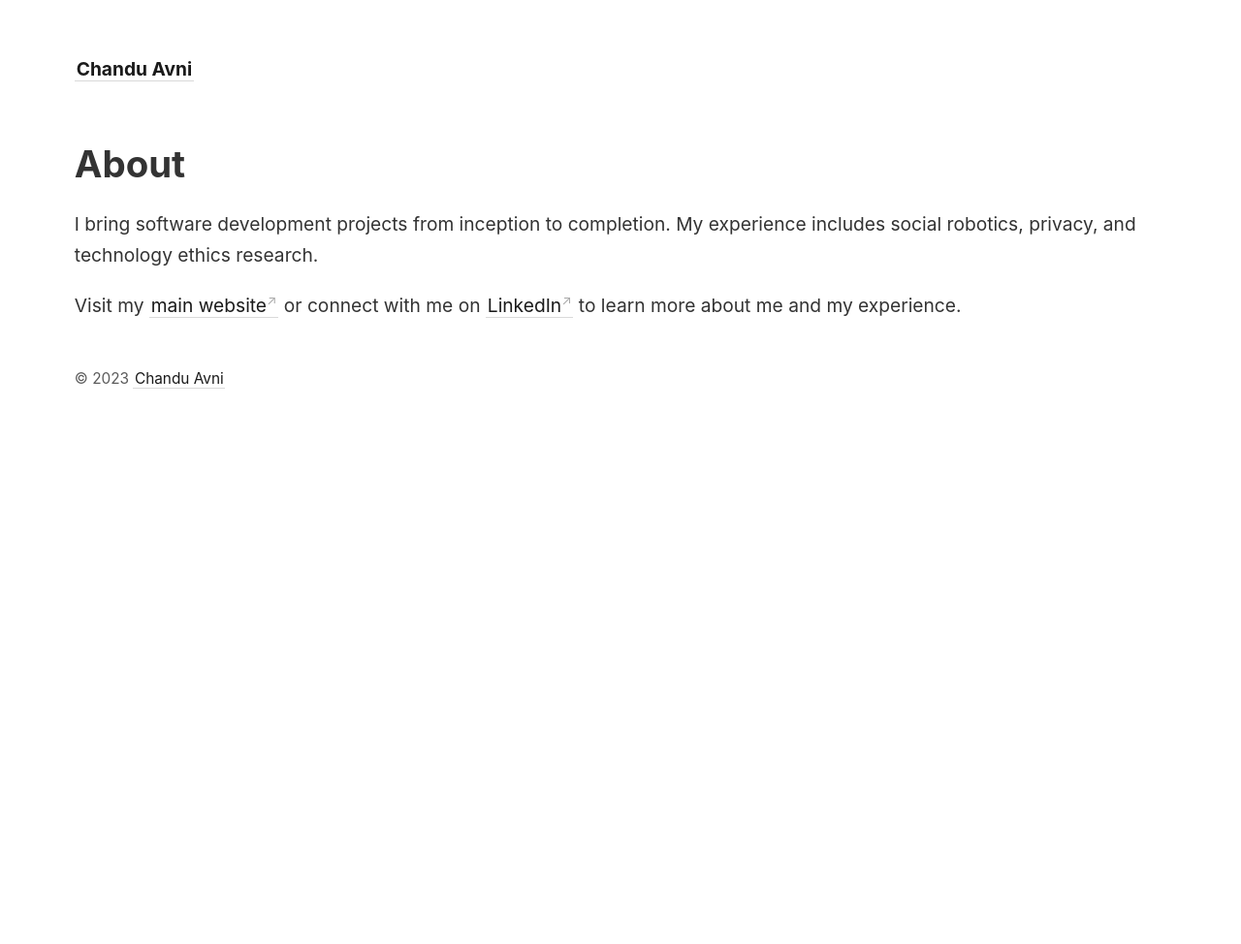
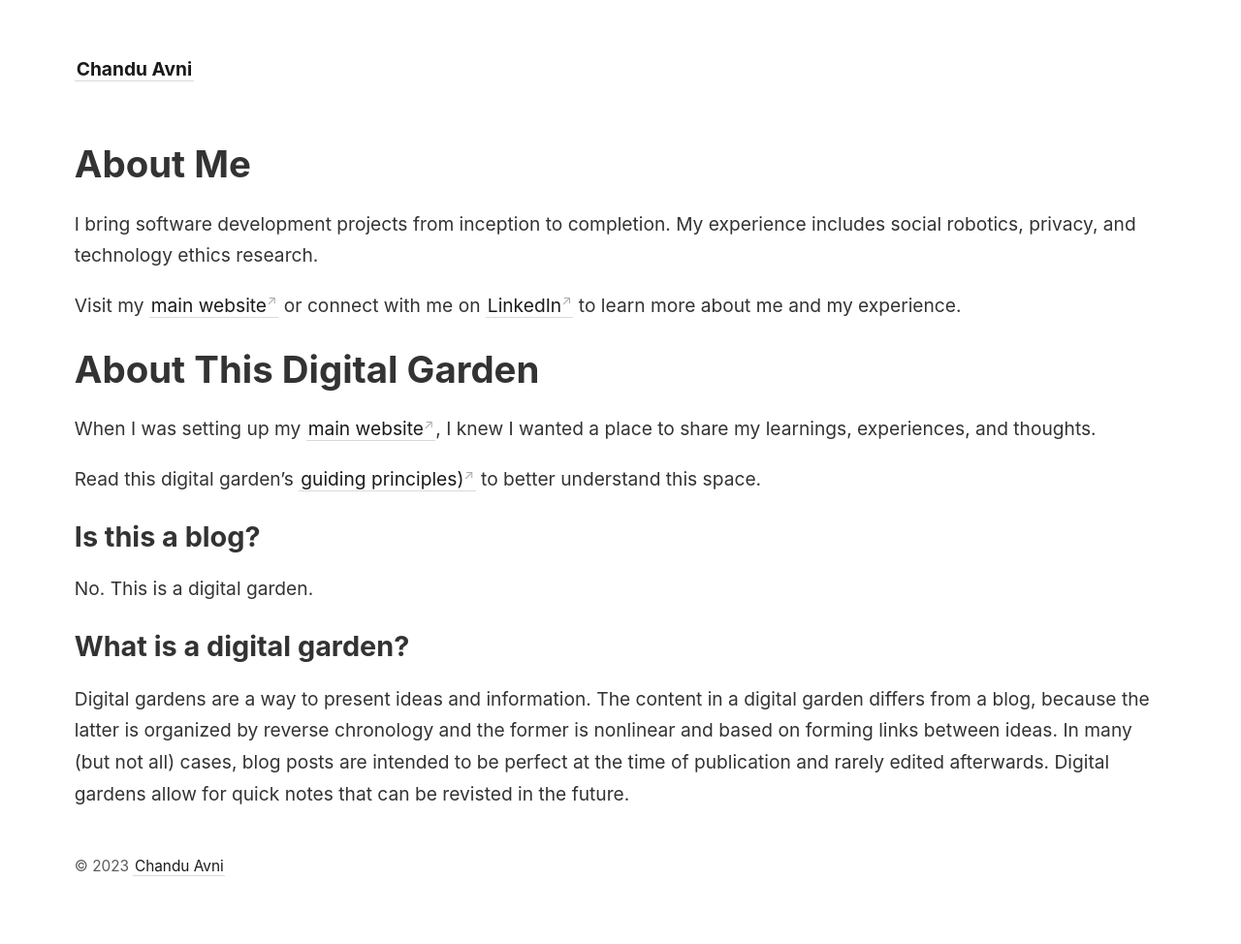
Before and after one commit to ch4ndua/chanduavni_digitalgarden, a Jekyll site: the page built from _pages/about.md, in a window 1280 px wide. Shown: the whole page at 97% size. Built offline with Jekyll 4.4.1, drawn with Linux system fonts in a browser that asks for light colours; before the commit the page ends 900 px from its top, so only the background shows below that.

Commit message:
Add Digital Garden Terms of Service

```diff
--- a/_pages/about.md
+++ b/_pages/about.md
@@ -3,7 +3,19 @@ layout: page
 title: About
 permalink: /about
 ---
-# About
+
+# About Me
 I bring software development projects from inception to completion. My experience includes social robotics, privacy, and technology ethics research.
 
 Visit my [main website](https://chanduavni.com/) or connect with me on [LinkedIn](https://linkedin.com/in/chanduavni) to learn more about me and my experience.
+
+# About This Digital Garden
+When I was setting up my [main website](https://chanduavni.com/), I knew I wanted a place to share my learnings, experiences, and thoughts.
+
+Read this digital garden's [guiding principles)](/_pages/digital_garden_tos.md) to better understand this space.
+
+## Is this a blog?
+No. This is a digital garden.
+
+## What is a digital garden?
+Digital gardens are a way to present ideas and information. The content in a digital garden differs from a blog, because the latter is organized by reverse chronology and the former is nonlinear and based on forming links between ideas. In many (but not all) cases, blog posts are intended to be perfect at the time of publication and rarely edited afterwards. Digital gardens allow for quick notes that can be revisted in the future.
```
Also changed, not shown: _notes/The What and Why of this Digital Garden.md (+9 -1 lines), _pages/digital_garden_tos.md (added, +61 -0 lines), _pages/index.md (+3 -3 lines), 1 other file.
